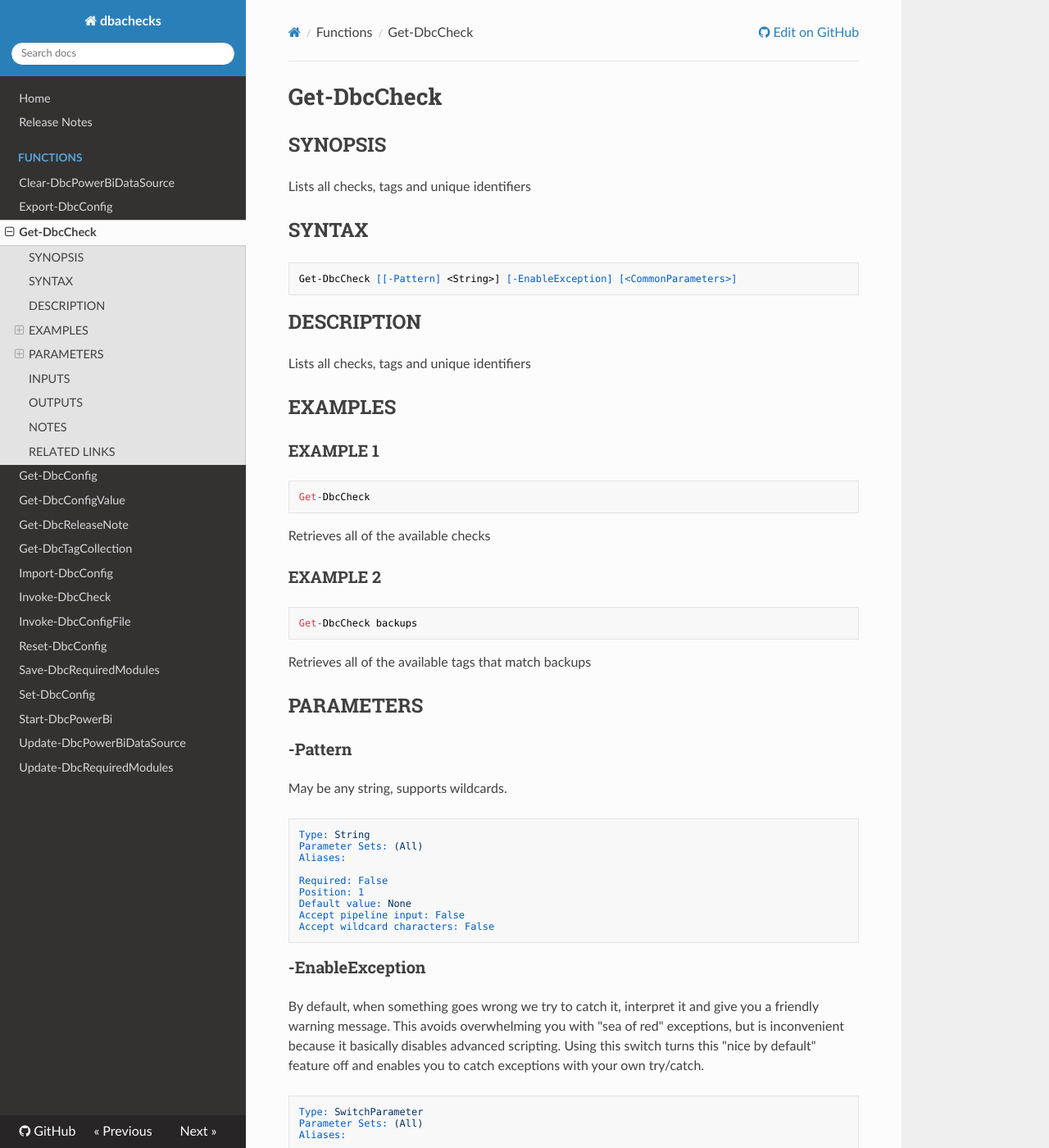
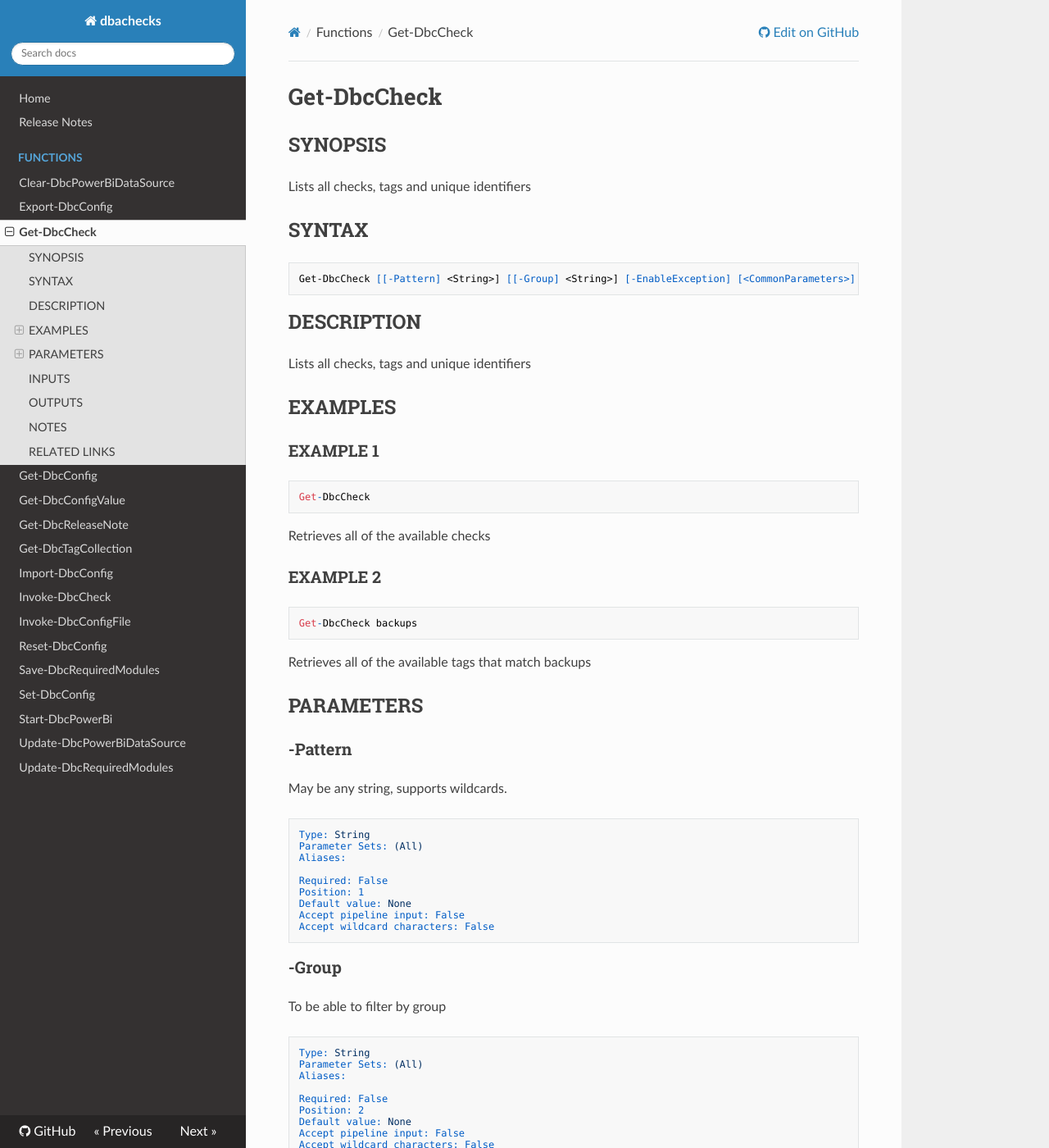
Before and after one commit to dataplat/dbachecks, an MkDocs documentation site: the page built from docs/functions/Get-DbcCheck.md, in a window 1280 px wide and 1400 px high. Shown: the whole window at 82% size. Built offline with MkDocs 1.6.1, drawn with Linux system fonts in a browser that asks for light colours; nearby versions of some CDN libraries; old or Windows-style settings are respelled for this version of MkDocs.

Commit message:
Updated Version Number and docs from master ***NO_CI***

````diff
--- a/docs/functions/Get-DbcCheck.md
+++ b/docs/functions/Get-DbcCheck.md
@@ -6,7 +6,7 @@ Lists all checks, tags and unique identifiers
 ## SYNTAX
 
 ```
-Get-DbcCheck [[-Pattern] <String>] [-EnableException] [<CommonParameters>]
+Get-DbcCheck [[-Pattern] <String>] [[-Group] <String>] [-EnableException] [<CommonParameters>]
 ```
 
 ## DESCRIPTION
@@ -45,6 +45,21 @@ Accept pipeline input: False
 Accept wildcard characters: False
 ```
 
+### -Group
+To be able to filter by group
+
+```yaml
+Type: String
+Parameter Sets: (All)
+Aliases:
+
+Required: False
+Position: 2
+Default value: None
+Accept pipeline input: False
+Accept wildcard characters: False
+```
+
 ### -EnableException
 By default, when something goes wrong we try to catch it, interpret it and give you a friendly warning message.
 This avoids overwhelming you with "sea of red" exceptions, but is inconvenient because it basically disables advanced scripting.
````
Also changed, not shown: docs/RELEASE.md (+2 -0 lines), 1 other file.
